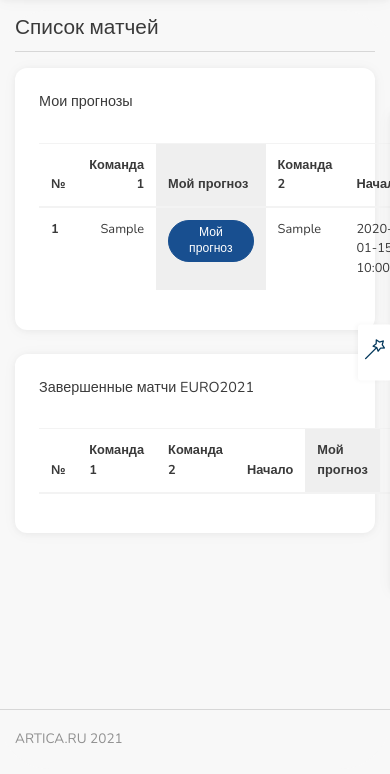
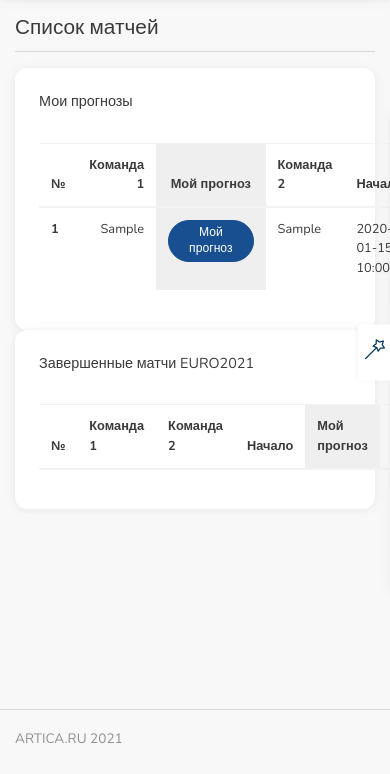
Before and after one commit to zhmaylovv/bets, a Python web app: template app/templates/matchs.html in a window 390 px wide; the page is wider, and only the part inside the window is pictured. Shown: the part 70-844 px from the top of that part. Run offline with Jinja, Linux system fonts and the light colour scheme; the template is opened without the code that fills it: most values are stand-ins (such as "Sample title", 1, 10 or a date in 2020); lists and menus that the app fills with data are empty.

Commit message:
Update matchs.html

```diff
--- a/app/templates/matchs.html
+++ b/app/templates/matchs.html
@@ -23,7 +23,7 @@
     <!-- /Фунционал администратора -->
 
     <div class="row">
-        <div class="col-lg-6 col-md-6 mb-4">
+        <div class="col-lg-6 col-md-12 mb-12">
             <div class="card">
                 <div class="card-body">
                     <h5 class="card-title">Мои прогнозы</h5>
@@ -32,7 +32,7 @@
                                 <tr>
                                     <th width="5px;" scope="col">№</th>
                                     <th style="text-align: right;" scope="col">Команда 1</th>
-                                    <th style="background-color: #efefef;" scope="col">Мой прогноз</th>
+                                    <th style="text-align: center; background-color: #efefef;" scope="col">Мой прогноз</th>
                                     <th style="text-align: left;"scope="col">Команда 2</th>
                                     <th scope="col">Начало</th>
                                     {% if current_user.username == 'admin' %}<th scope="col">Ред.</th>
@@ -48,10 +48,10 @@
                                         <th scope="row">{{match.id}}</th>
                                         <td style="text-align: right;"><a href="{{ url_for('editmatchs', match_id = match.id) }}">{{match.team1}}</a></td>
                                         {%for bet in bets if bet.match_id | int == match.id | int %}
-                                        <td style="background-color: #efefef;"><b>{{bet.t1_pre}} : {{bet.t2_pre}}</b> <a href="{{ url_for('editbets', match_id = match.id) }}"><span class="btn btn btn-outline-secondary btn-xs">Изменить</span></a></td>
+                                        <td style="text-align: center; background-color: #efefef;"><b>{{bet.t1_pre}} : {{bet.t2_pre}}</b> <a href="{{ url_for('editbets', match_id = match.id) }}"><i class="iconsminds-pen-2"></i></a></td>
 
                                         {%else%}
-                                                <td style="background-color: #efefef;"><b><a href="{{ url_for('editbets', match_id = match.id) }}"><span class="btn btn btn-secondary btn-xs">Мой прогноз</span></a></td>
+                                                <td style="text-align: center; background-color: #efefef;"><b><a href="{{ url_for('editbets', match_id = match.id) }}"><span class="btn btn btn-secondary btn-xs">Мой прогноз</span></a></td>
                                         {% endfor %}
                                         <td style="text-align: left;"><a href="{{ url_for('editmatchs', match_id = match.id) }}">{{match.team2}}</a></td>
                                         <td>{{match.timestamp}}</td>
@@ -67,10 +67,10 @@
                                         <th scope="row">{{match.id}}</th>
                                         <td style="text-align: right;"><a href="{{ url_for('editbets', match_id = match.id) }}">{{match.team1}}</a></td>
                                         {%for bet in bets if bet.match_id | int == match.id | int %}
-                                                <td style="background-color: #efefef;"><b>{{bet.t1_pre}} : {{bet.t2_pre}}</b> <a href="{{ url_for('editbets', match_id = match.id) }}"><span class="btn btn btn-outline-secondary btn-xs">Изменить</span></a></td>
+                                                <td style="text-align: center; background-color: #efefef;"><b>{{bet.t1_pre}} : {{bet.t2_pre}}</b> <a href="{{ url_for('editbets', match_id = match.id) }}"><i class="iconsminds-pen-2"></i></a></td>
 
                                         {%else%}
-                                                <td style="background-color: #efefef;"><b><a href="{{ url_for('editbets', match_id = match.id) }}"><span class="btn btn btn-secondary btn-xs">Мой прогноз</span></a></td>
+                                                <td style="text-align: center; background-color: #efefef;"><b><a href="{{ url_for('editbets', match_id = match.id) }}"><span class="btn btn btn-secondary btn-xs">Мой прогноз</span></a></td>
                                         {% endfor %}
                                         <td style="text-align: left;"><a href="{{ url_for('editbets', match_id = match.id) }}">{{match.team2}}</a></td>
                                         <td>{{match.timestamp}}</td>
@@ -84,7 +84,7 @@
                 </div>
             </div>
         </div>
-            <div class="col-lg-6 col-md-6 mb-4">
+            <div class="col-lg-6 col-md-12 mb-12">
             <div class="card">
                 <div class="card-body">
                     <h5 class="card-title">Завершенные матчи EURO2021</h5>
```
